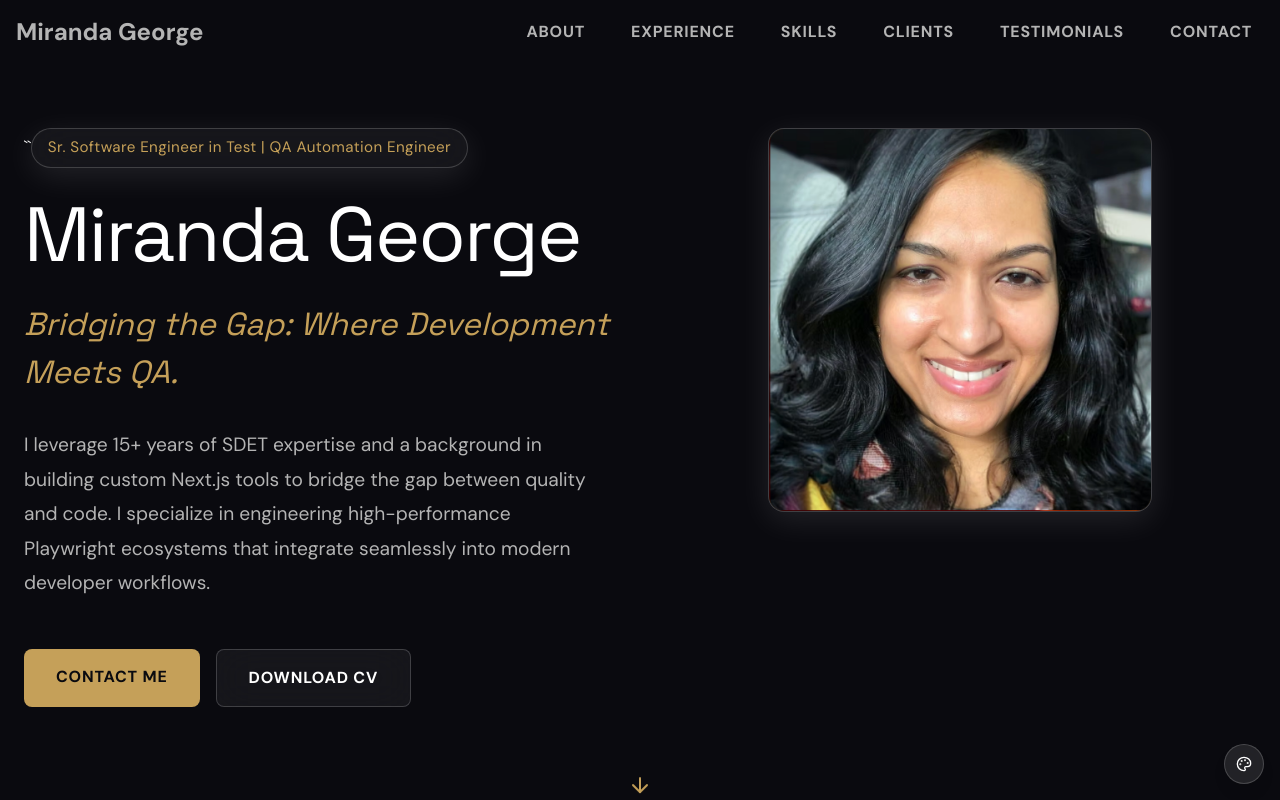
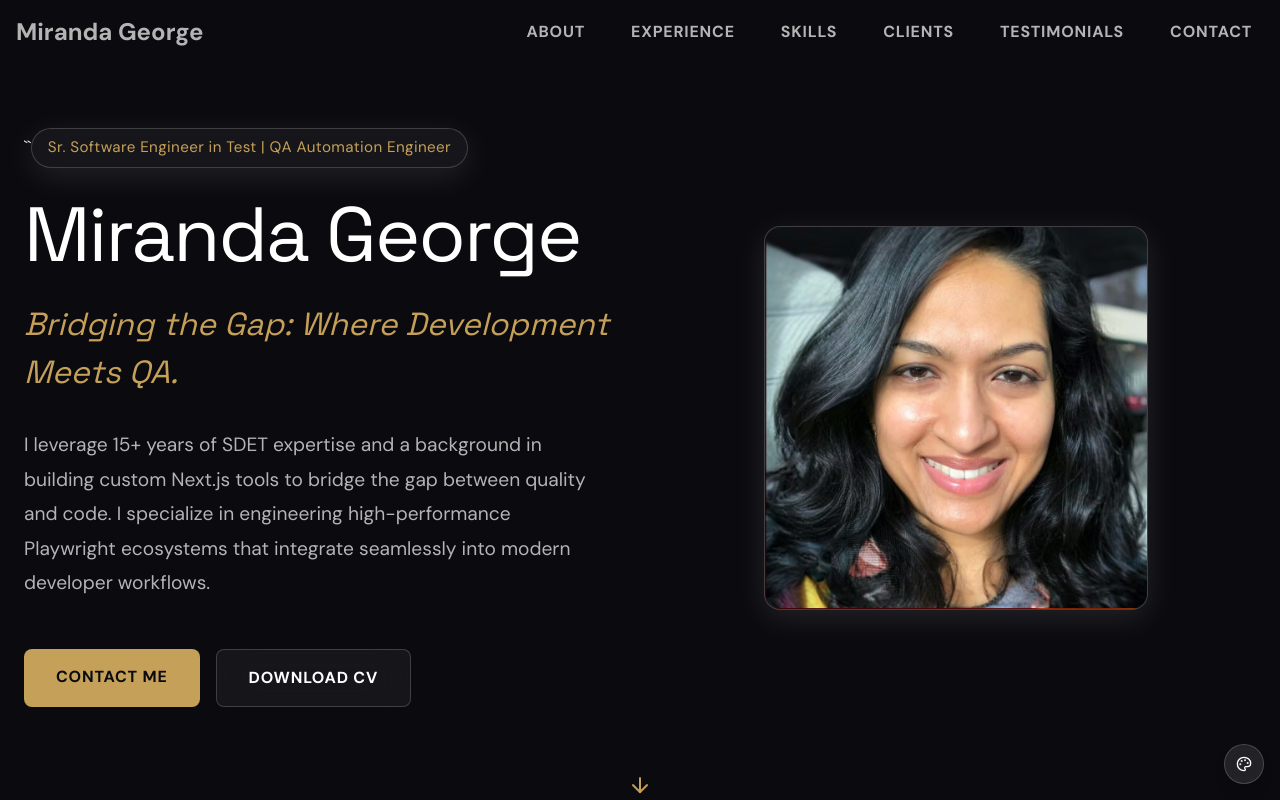
Before and after one commit to miranda-gv/my-portfolio, a Next.js app: page / in a window 1280 px wide. Shown: the top 800 px of the page. Built offline with nearby package versions, Linux system fonts and the light colour scheme.

Commit message:
feat: adjust grid gap in HeroSection and ContactSection for improved layout consistency

```diff
--- a/src/components/ContactSection.tsx
+++ b/src/components/ContactSection.tsx
@@ -42,7 +42,7 @@
   return (
     <Section id="contact" heading={heading} subheading={subheading} maxWidth="4xl">
       <GlassCard variant="base" className="p-6 md:p-8 rounded-2xl">
-        <div className="grid md:grid-cols-2 gap-6 md:gap-12">
+        <div className="grid md:grid-cols-2 gap-8">
           {/* Compact Contact Form - Left */}
           <div>
             <h3 className="font-heading text-lg mb-4 text-foreground">Send Message</h3>
--- a/src/components/HeroSection.tsx
+++ b/src/components/HeroSection.tsx
@@ -35,7 +35,7 @@
       className="min-h-screen flex items-center relative overflow-hidden bg-background"
     >
       <div className="container mx-auto px-6 py-32 relative z-10">
-        <div className="grid md:grid-cols-2 gap-12 items-right">
+        <div className="grid md:grid-cols-2 gap-8 items-center">
           <div>
             ``
             <div className="mb-6 inline-block">
```
